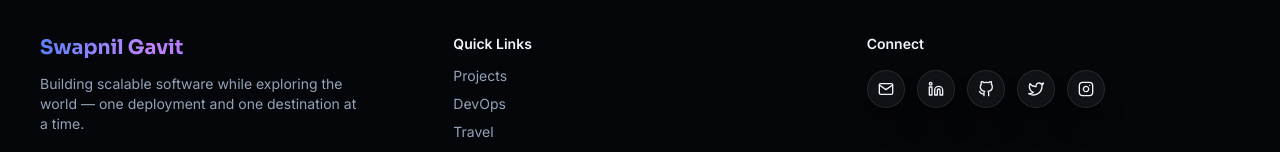
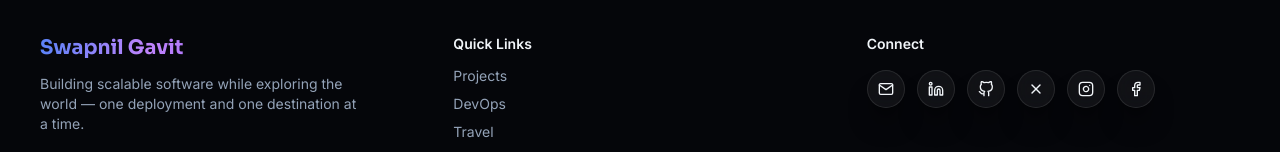
Before and after one commit to SwapnilGavit/SwapnilGavit.com, a React (Vite) app: page / in a window 1280 px wide. Shown: the part 1659-1811 px from the top of the page. Built offline with nearby package versions, Linux system fonts and the light colour scheme; no server answers.

Commit message:
Facebook added in the contacts option

```diff
--- a/src/components/Footer.jsx
+++ b/src/components/Footer.jsx
@@ -1,4 +1,4 @@
-import { FiGithub, FiLinkedin, FiMail, FiTwitter, FiInstagram, FiArrowUp } from 'react-icons/fi'
+import { FiGithub, FiLinkedin, FiMail, FiTwitter, FiInstagram, FiArrowUp, FiFacebook, FiX } from 'react-icons/fi'
 import { Link } from 'react-router-dom'
 import { socials } from '../data/content.js'
 
@@ -30,8 +30,9 @@ export default function Footer() {
             <a href={socials.email} aria-label="Email" className="p-2.5 rounded-full glass-card hover:scale-110 hover:text-brand-purple transition-all"><FiMail /></a>
             <a href={socials.linkedin} target="_blank" rel="noreferrer" aria-label="LinkedIn" className="p-2.5 rounded-full glass-card hover:scale-110 hover:text-brand-purple transition-all"><FiLinkedin /></a>
             <a href={socials.github} target="_blank" rel="noreferrer" aria-label="GitHub" className="p-2.5 rounded-full glass-card hover:scale-110 hover:text-brand-purple transition-all"><FiGithub /></a>
-            <a href={socials.twitter} target="_blank" rel="noreferrer" aria-label="Twitter" className="p-2.5 rounded-full glass-card hover:scale-110 hover:text-brand-purple transition-all"><FiTwitter /></a>
+            <a href={socials.twitter} target="_blank" rel="noreferrer" aria-label="Twitter" className="p-2.5 rounded-full glass-card hover:scale-110 hover:text-brand-purple transition-all"><FiX /></a>
             <a href={socials.instagram} target="_blank" rel="noreferrer" aria-label="Instagram" className="p-2.5 rounded-full glass-card hover:scale-110 hover:text-brand-purple transition-all"><FiInstagram /></a>
+            <a href={socials.facebook} target="_blank" rel="noreferrer" aria-label="Instagram" className="p-2.5 rounded-full glass-card hover:scale-110 hover:text-brand-purple transition-all"><FiFacebook /></a>
           </div>
         </div>
       </div>
```
